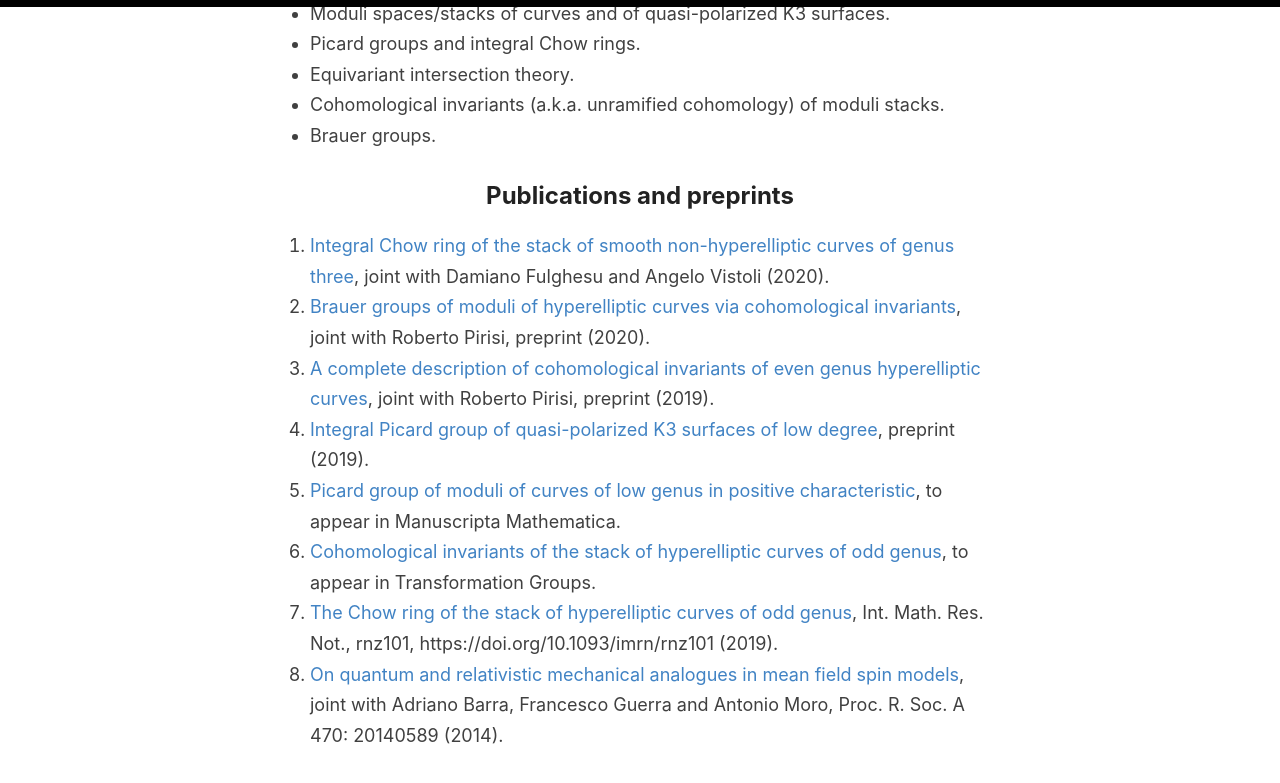
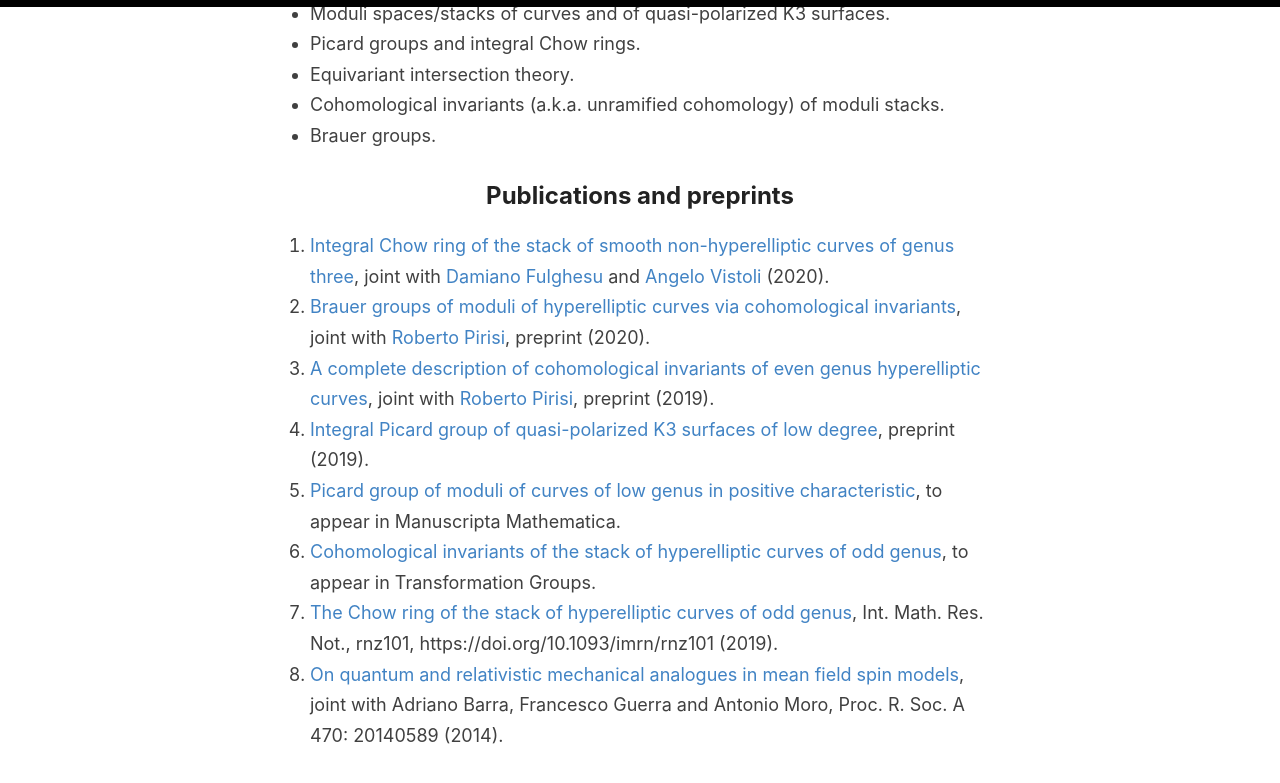
Before and after one commit to anddil/anddil.github.io, a Jekyll site: the page built from _pages/research.md, in a window 1280 px wide and 900 px high, scrolled down 594 px. Shown: the top 783 px of the window. Built offline with Jekyll 4.4.1, drawn with Linux system fonts in a browser that asks for light colours; part of the change alters nothing that is shown.

```diff
--- a/_pages/research.md
+++ b/_pages/research.md
@@ -18,9 +18,9 @@ The kind of techniques that I use range from the more abstract stack-theoretical
 
 ## Publications and preprints
 
-1. [Integral Chow ring of the stack of smooth non-hyperelliptic curves of genus three](https://arxiv.org/abs/2004.00052), joint with Damiano Fulghesu and Angelo Vistoli (2020).
-2. [Brauer groups of moduli of hyperelliptic curves via cohomological invariants](https://arxiv.org/abs/2002.11065), joint with Roberto Pirisi, preprint (2020).
-3. [A complete description of cohomological invariants of even genus hyperelliptic curves](https://arxiv.org/abs/1911.04005), joint with Roberto Pirisi, preprint (2019).
+1. [Integral Chow ring of the stack of smooth non-hyperelliptic curves of genus three](https://arxiv.org/abs/2004.00052), joint with [Damiano Fulghesu](http://web.mnstate.edu/fulghesu/index.html) and [Angelo Vistoli](http://homepage.sns.it/vistoli/) (2020).
+2. [Brauer groups of moduli of hyperelliptic curves via cohomological invariants](https://arxiv.org/abs/2002.11065), joint with [Roberto Pirisi](https://people.kth.se/~pirisi/), preprint (2020).
+3. [A complete description of cohomological invariants of even genus hyperelliptic curves](https://arxiv.org/abs/1911.04005), joint with [Roberto Pirisi](https://people.kth.se/~pirisi/), preprint (2019).
 4. [Integral Picard group of quasi-polarized K3 surfaces of low degree](https://arxiv.org/abs/1910.08758), preprint (2019).
 5. [Picard group of moduli of curves of low genus in positive characteristic](https://arxiv.org/abs/1812.01913), to appear in Manuscripta Mathematica.
 6. [Cohomological invariants of the stack of hyperelliptic curves of odd genus](https://arxiv.org/abs/1804.02216), to appear in Transformation Groups.
```
